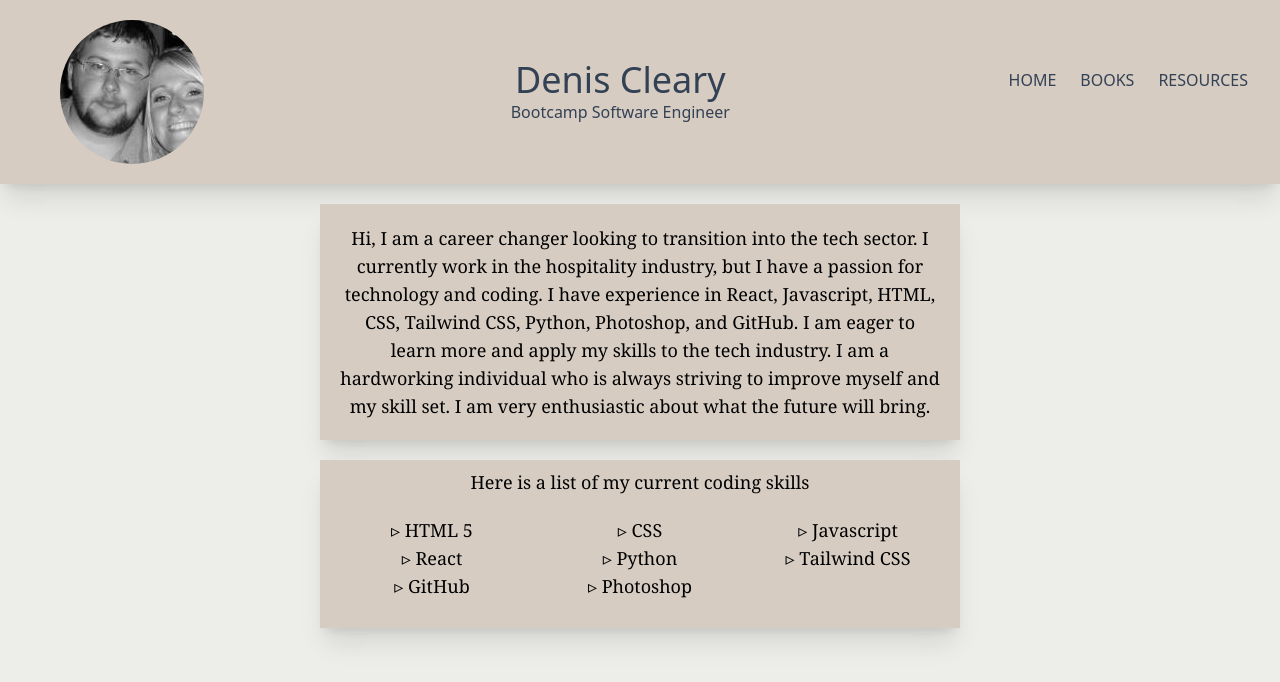
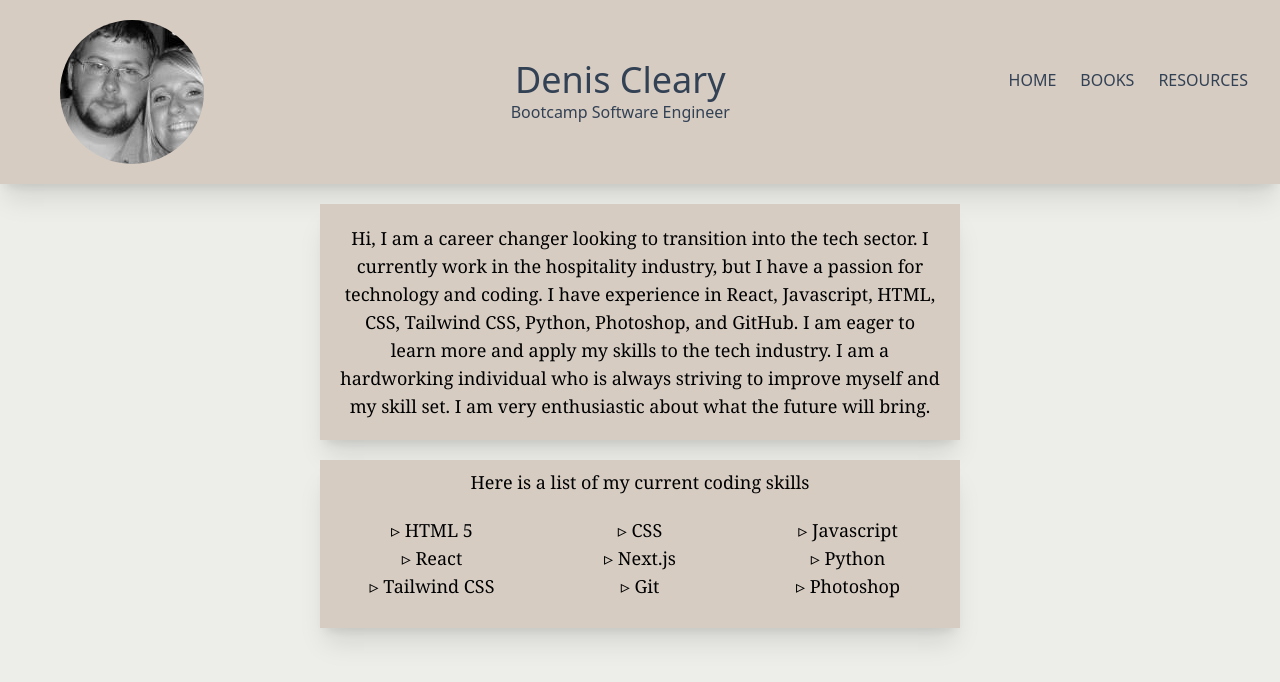
Before and after one commit to DenBeef/skillscity-mp, a Next.js app: page / in a window 1280 px wide. Shown: the top 682 px of the page. Built offline with nearby package versions, Linux system fonts and the light colour scheme.

Commit message:
Updated skills on home page in list component

```diff
--- a/pages/index.js
+++ b/pages/index.js
@@ -8,7 +8,7 @@ export default function Home() {
     <div className="h-screen bg-[#EDEDE9]">
       <NavBar />
       <Information text={"Hi, I am a career changer looking to transition into the tech sector. I currently work in the hospitality industry, but I have a passion for technology and coding. I have experience in React, Javascript, HTML, CSS, Tailwind CSS, Python, Photoshop, and GitHub. I am eager to learn more and apply my skills to the tech industry. I am a hardworking individual who is always striving to improve myself and my skill set. I am very enthusiastic about what the future will bring."} />
-      <Lists title={"Here is a list of my current coding skills"} arr={["HTML 5", "CSS", "Javascript", "React", "Python", "Tailwind CSS", "GitHub", "Photoshop"]} />
+      <Lists title={"Here is a list of my current coding skills"} arr={["HTML 5", "CSS", "Javascript", "React", "Next.js", "Python", "Tailwind CSS", "Git", "Photoshop"]} />
     </div>
   );
 }
```
